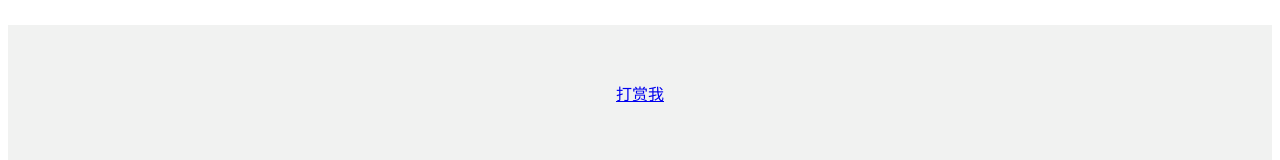
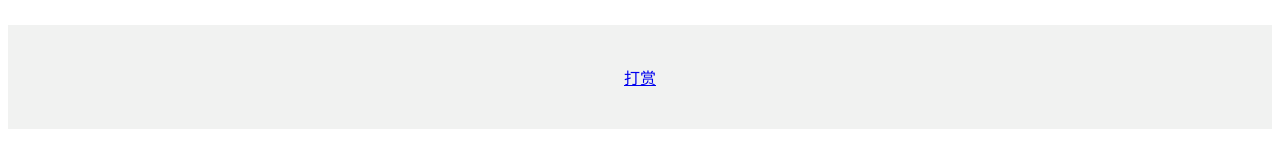
Before and after one commit to YENG0305/0035, a plain HTML site: page index.html in a window 1280 px wide. Shown: the part 1022-1182 px from the top of the page. After the commit the page ends 1159 px from the top, so only its background shows below. Drawn offline with Linux system fonts and the light colour scheme.

Commit message:
Update index.html

```diff
--- a/index.html
+++ b/index.html
@@ -32,7 +32,7 @@
   text-align:center;
   padding:40px;
   ">
-  <a href="https://yeng0305.github.io/0305/">
-  <p>打赏我</p>
+	  <a href="https://yeng0305.github.io/0305/">打赏</a>
+
   </div>
 </html>
```
